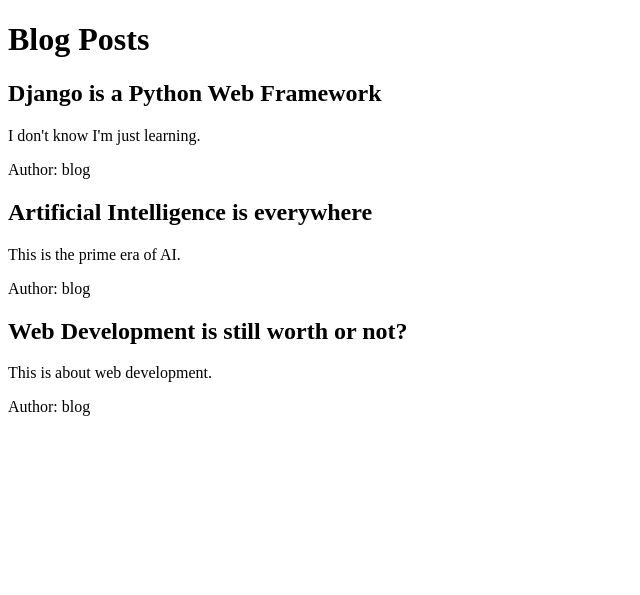
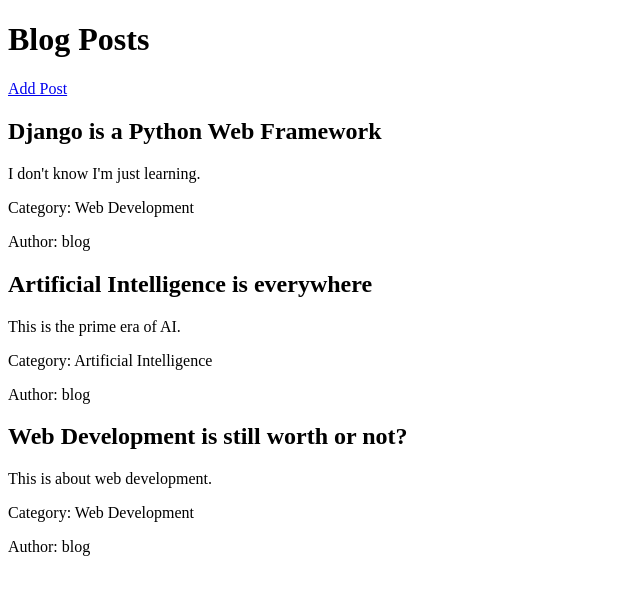
Before and after one commit to hello-abdul-manan/blog-web-app, a Django app: page /bloggy/post_list/ in a window 1280 px wide. Shown: the top 595 px of the page, without its empty margins (0-640 px from the left). Run offline with Django 5.2, Linux system fonts and the light colour scheme; data comes from the database, SQL or seed files in the repository.

Commit message:
Add a link to create posts

```diff
--- a/blog_app/blog/templates/blog/blog_list.html
+++ b/blog_app/blog/templates/blog/blog_list.html
@@ -7,12 +7,14 @@
 </head>
 <body>
     <h1>Blog Posts</h1>
+    <a href="{% url 'create_post' %}">Add Post</a>
     {% for post in posts %}
         <h2>{{post.title}}</h2>
         <p>{{post.content}}</p>
+        <p>Category: {{ post.category }}</p>
         <p>Author: {{post.author}}</p>
     {% empty %}
-        <p>No posts available.</p>
+        <p>No posts available.</p><a href="{% url 'create_post' %}">Create here</a>
     {% endfor %}
 </body>
 </html>
```
